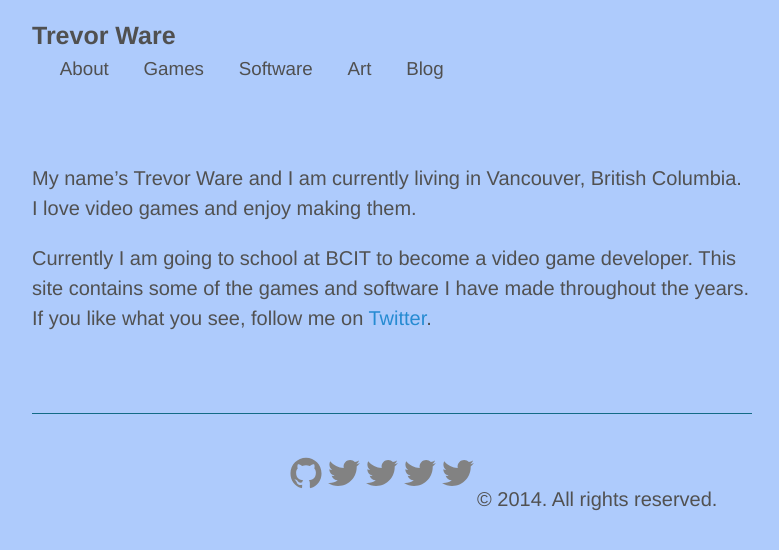
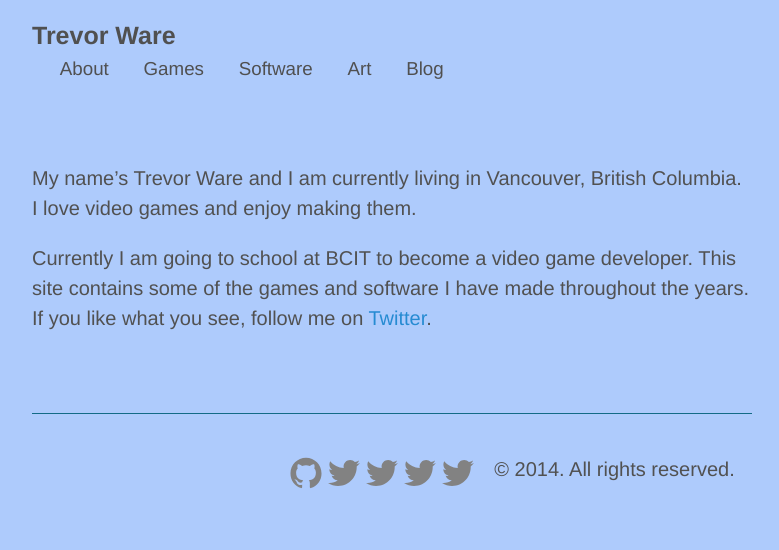
Before and after one commit to twarrre/twarrre.github.io, a Jekyll site: the page built from index.md, in a window 1280 px wide. Shown: the top 550 px of the page, without its empty margins (248-1027 px from the left). Built offline with Jekyll 4.4.1, drawn with Linux system fonts in a browser that asks for light colours.

Commit message:
Icon styling.

```diff
--- a/_includes/footer.html
+++ b/_includes/footer.html
@@ -57,11 +57,7 @@
 
 </div>
 
-<div>
- &nbsp;&nbsp;&nbsp;
-</div>
-
-<div class = "centertext">
+<div class = "center">
   <p>
   &copy; {{ site.time | date: '%Y' }}. All rights reserved.
   </p>
--- a/public/css/poole.css
+++ b/public/css/poole.css
@@ -132,6 +132,14 @@
 }
 
 /* Misc */
+
+.center {
+  margin-left: auto;
+  margin-right: auto;
+  text-align: center;
+  width: 100%;
+}
+
 hr {
   position: relative;
   margin: 1.5rem 0;
```
